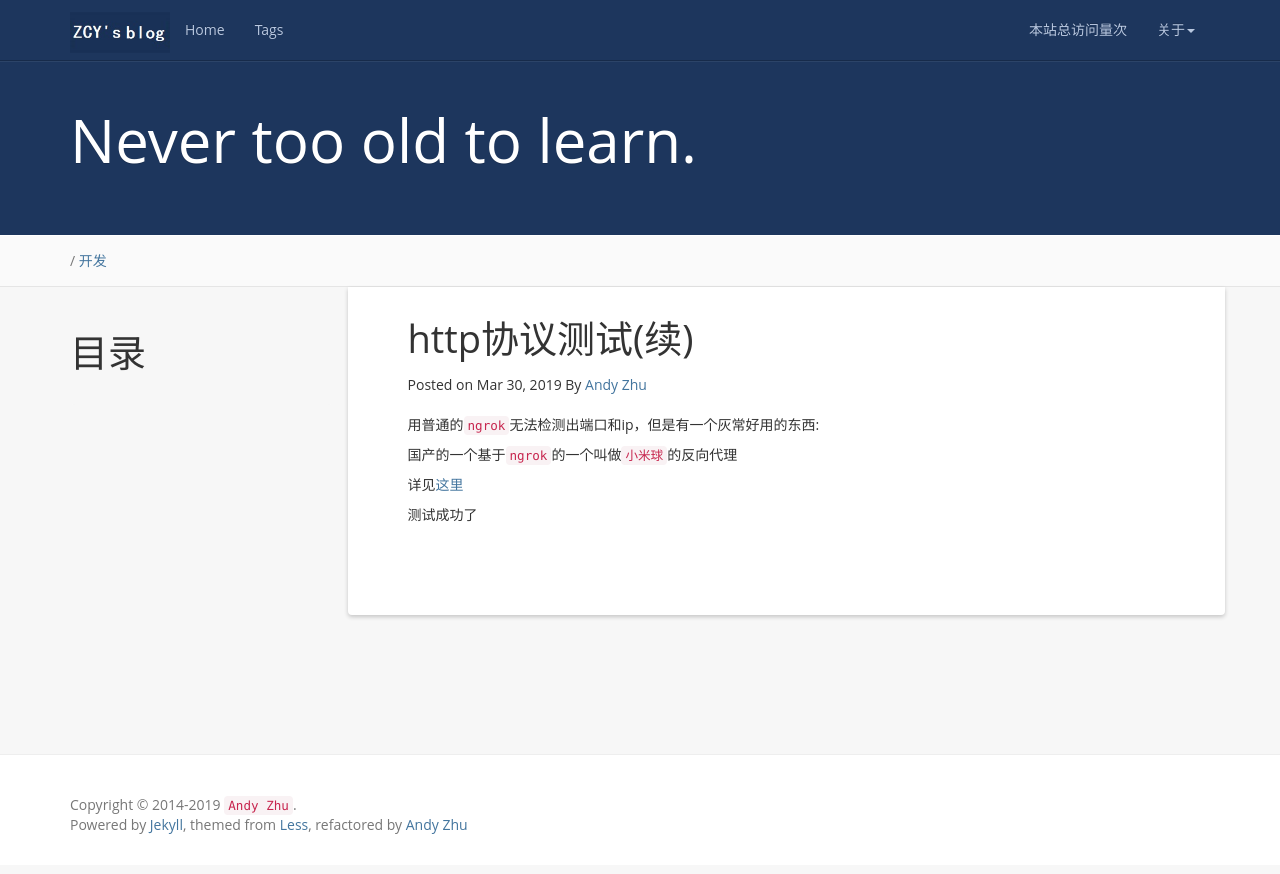
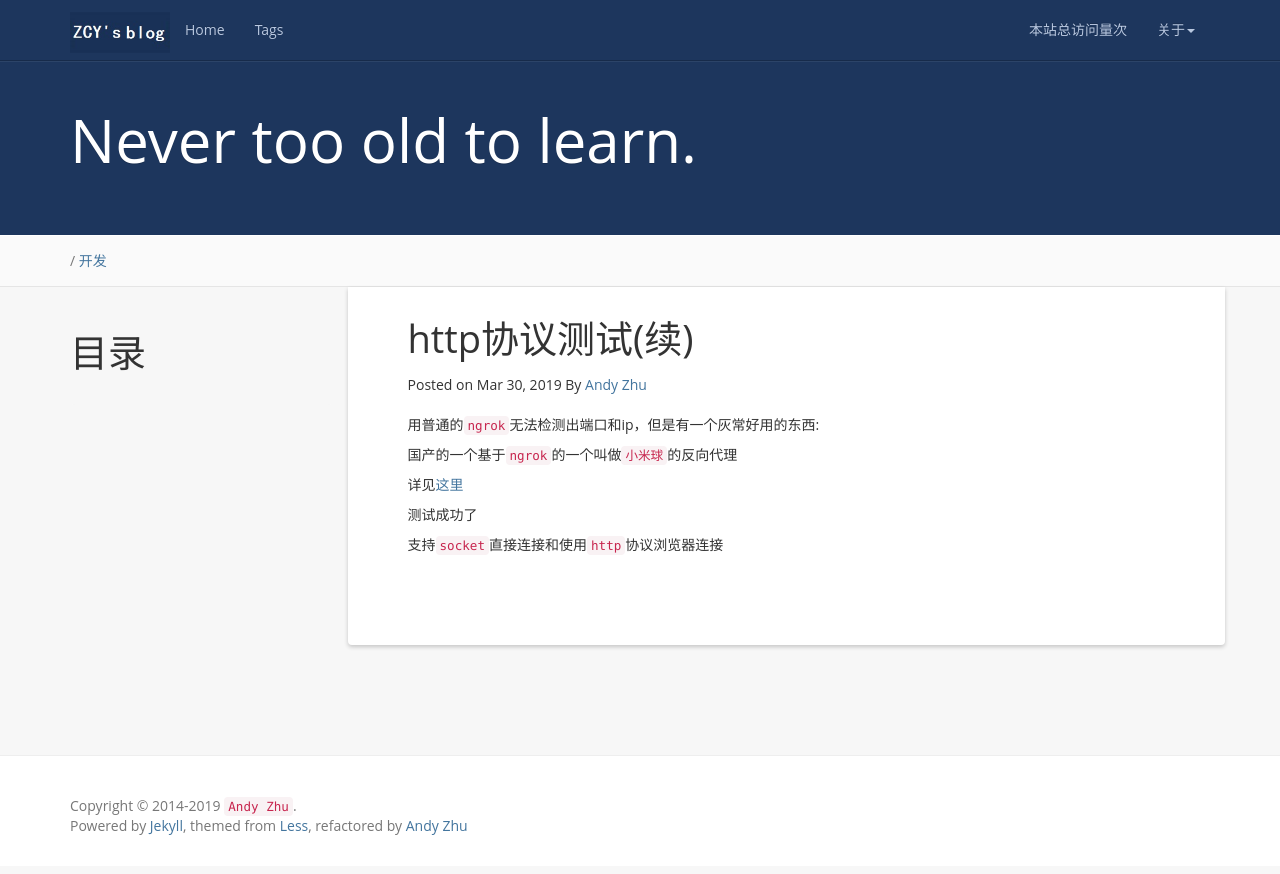
Before and after one commit to zhuchengyang0207/zhuchengyang0207.github.io, a Jekyll site: the page built from _posts/2019-3-30-http-ngrok.md, in a window 1280 px wide. Shown: the top 874 px of the page. Built offline with Jekyll 4.4.1, drawn with Linux system fonts in a browser that asks for light colours; nearby versions of some CDN libraries; a script that is not in the unit is left out; comment, search, counter and statistics services are not loaded.

Commit message:
Update 2019-3-30-http-ngrok.md

```diff
--- a/_posts/2019-3-30-http-ngrok.md
+++ b/_posts/2019-3-30-http-ngrok.md
@@ -15,3 +15,5 @@
 详见[这里](http://ngrok.ciqiuwl.cn/)
 
 测试成功了
+
+支持`socket`直接连接和使用`http`协议浏览器连接
```
